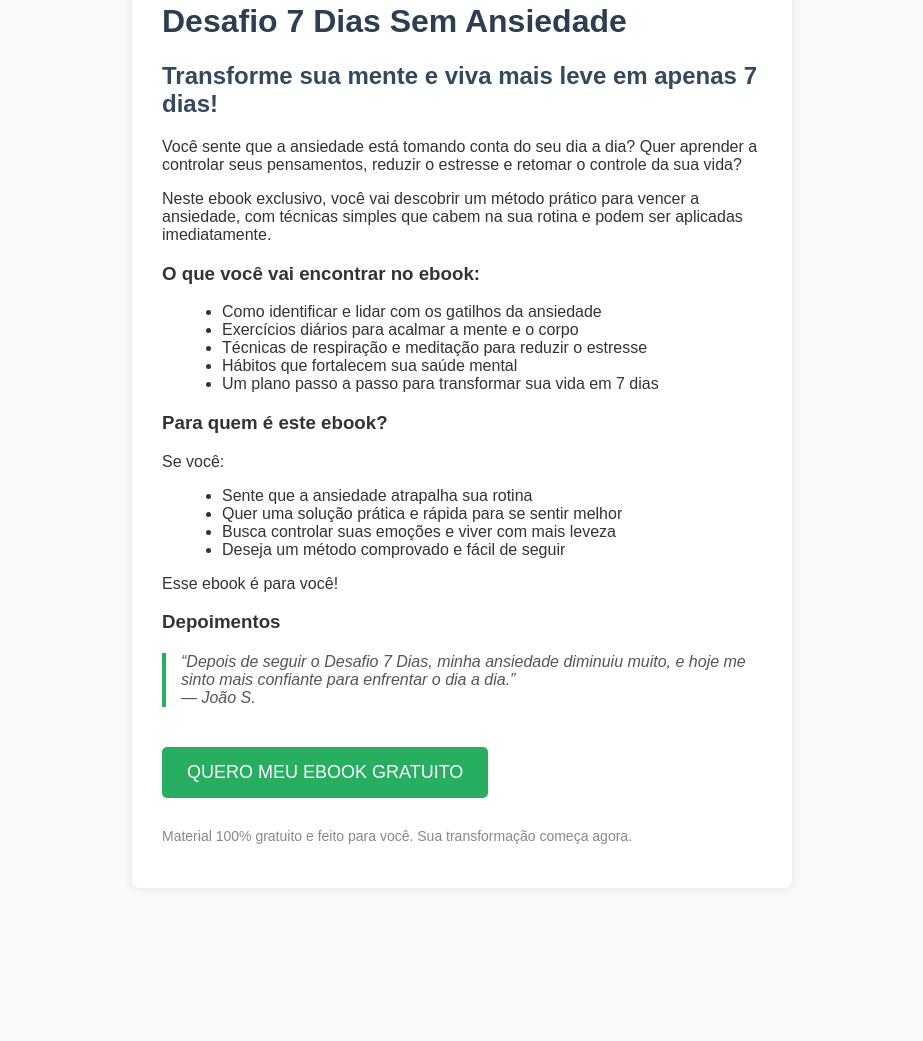
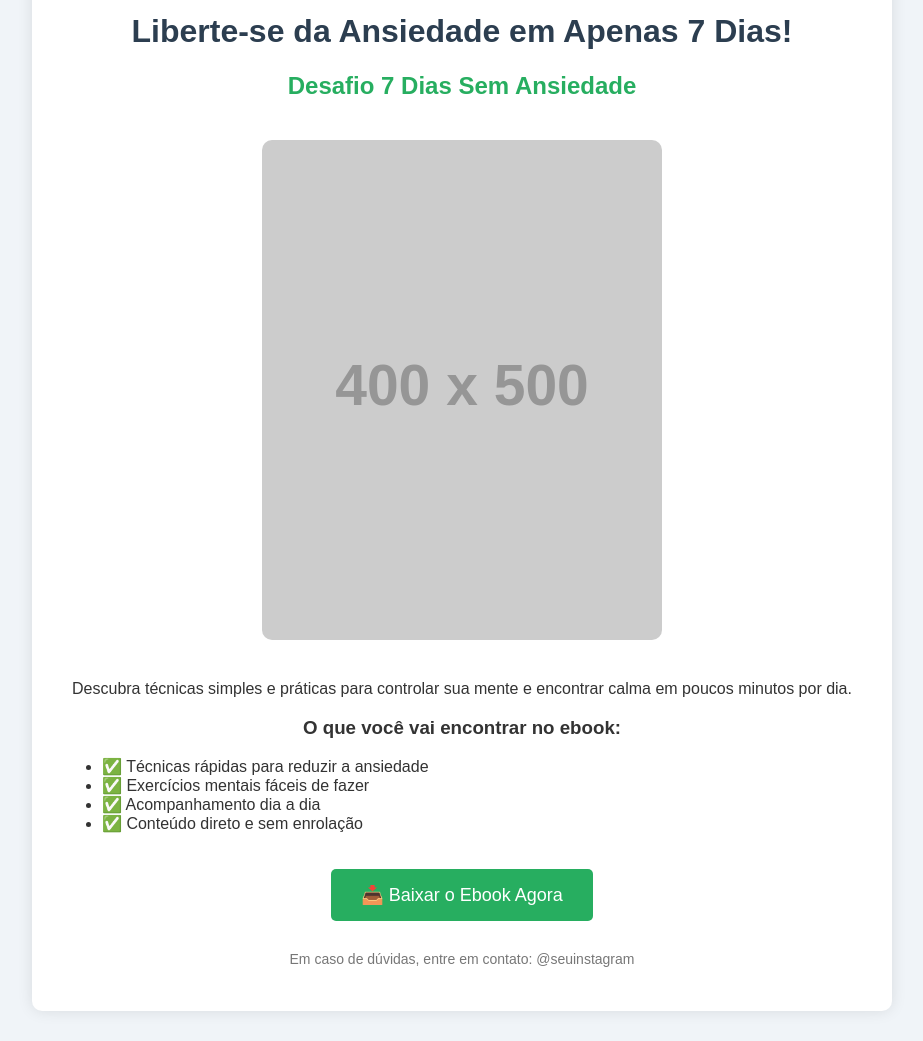
Before and after one commit to GOMES138/desafio-7-dias, a plain HTML site: page index.html in a window 1280 px wide. Shown: the part 68-1109 px from the top of the page, without its empty margins (178-1101 px from the left). Before the commit the page ends 976 px from the top, so only its background shows below. Drawn offline with Linux system fonts and the light colour scheme; placeholder pictures from the web are drawn by us.

Commit message:
Melhorando o layout da página de vendas

```diff
--- a/index.html
+++ b/index.html
@@ -1,52 +1,86 @@
 <!DOCTYPE html>
 <html lang="pt-BR">
 <head>
-<meta charset="UTF-8" />
-<meta name="viewport" content="width=device-width, initial-scale=1" />
+    <meta charset="UTF-8">
+    <meta name="viewport" content="width=device-width, initial-scale=1.0">
     <title>Desafio 7 Dias Sem Ansiedade</title>
     <style>
-  body { font-family: Arial, sans-serif; margin: 20px; padding: 0; background: #f9f9f9; color: #333; }
-  .container { max-width: 600px; margin: auto; background: white; padding: 30px; border-radius: 8px; box-shadow: 0 0 10px rgba(0,0,0,0.1); }
-  h1 { color: #2c3e50; }
-  h2 { color: #34495e; }
-  button { background: #27ae60; color: white; padding: 15px 25px; border: none; border-radius: 5px; font-size: 18px; cursor: pointer; margin-top: 20px; }
-  button:hover { background: #219150; }
-  ul { margin-left: 20px; }
-  blockquote { font-style: italic; color: #555; border-left: 4px solid #27ae60; margin: 20px 0; padding-left: 15px; }
+        body {
+            font-family: Arial, sans-serif;
+            background: #f0f4f8;
+            margin: 0;
+            padding: 0;
+            color: #333;
+        }
+        .container {
+            max-width: 800px;
+            margin: 30px auto;
+            background: #fff;
+            padding: 30px;
+            border-radius: 10px;
+            box-shadow: 0 0 15px rgba(0,0,0,0.1);
+            text-align: center;
+        }
+        h1 {
+            color: #2c3e50;
+        }
+        h2 {
+            color: #27ae60;
+        }
+        ul {
+            text-align: left;
+        }
+        .cta-button {
+            background: #27ae60;
+            color: white;
+            padding: 15px 30px;
+            border: none;
+            border-radius: 5px;
+            font-size: 18px;
+            text-decoration: none;
+            display: inline-block;
+            margin-top: 20px;
+            transition: background 0.3s;
+        }
+        .cta-button:hover {
+            background: #219150;
+        }
+        .footer {
+            margin-top: 30px;
+            font-size: 14px;
+            color: #777;
+        }
+        img {
+            max-width: 100%;
+            border-radius: 10px;
+            margin: 20px 0;
+        }
     </style>
 </head>
 <body>
+
     <div class="container">
-  <h1>Desafio 7 Dias Sem Ansiedade</h1>
-  <h2>Transforme sua mente e viva mais leve em apenas 7 dias!</h2>
-  <p>Você sente que a ansiedade está tomando conta do seu dia a dia? Quer aprender a controlar seus pensamentos, reduzir o estresse e retomar o controle da sua vida?</p>
-  <p>Neste ebook exclusivo, você vai descobrir um método prático para vencer a ansiedade, com técnicas simples que cabem na sua rotina e podem ser aplicadas imediatamente.</p>
+        <h1>Liberte-se da Ansiedade em Apenas 7 Dias!</h1>
+        <h2>Desafio 7 Dias Sem Ansiedade</h2>
+
+        <img src="https://via.placeholder.com/400x500?text=Capa+do+Ebook" alt="Capa do Ebook">
+
+        <p>Descubra técnicas simples e práticas para controlar sua mente e encontrar calma em poucos minutos por dia.</p>
 
         <h3>O que você vai encontrar no ebook:</h3>
         <ul>
-    <li>Como identificar e lidar com os gatilhos da ansiedade</li>
-    <li>Exercícios diários para acalmar a mente e o corpo</li>
-    <li>Técnicas de respiração e meditação para reduzir o estresse</li>
-    <li>Hábitos que fortalecem sua saúde mental</li>
-    <li>Um plano passo a passo para transformar sua vida em 7 dias</li>
+            <li>✅ Técnicas rápidas para reduzir a ansiedade</li>
+            <li>✅ Exercícios mentais fáceis de fazer</li>
+            <li>✅ Acompanhamento dia a dia</li>
+            <li>✅ Conteúdo direto e sem enrolação</li>
         </ul>
 
-  <h3>Para quem é este ebook?</h3>
-  <p>Se você:</p>
-  <ul>
-    <li>Sente que a ansiedade atrapalha sua rotina</li>
-    <li>Quer uma solução prática e rápida para se sentir melhor</li>
-    <li>Busca controlar suas emoções e viver com mais leveza</li>
-    <li>Deseja um método comprovado e fácil de seguir</li>
-  </ul>
-  <p>Esse ebook é para você!</p>
+        <a class="cta-button" href="https://pay.kiwify.com.br/2BsyP9f">📥 Baixar o Ebook Agora</a>
 
-  <h3>Depoimentos</h3>
-  <blockquote>“Depois de seguir o Desafio 7 Dias, minha ansiedade diminuiu muito, e hoje me sinto mais confiante para enfrentar o dia a dia.”<br/>— João S.</blockquote>
+        <div class="footer">
+            <p>Em caso de dúvidas, entre em contato: @seuinstagram</p>
+        </div>
+    </div>
 
-  <button onclick="window.location.href='https://seulinkdeaqui.com/ebook.pdf'">QUERO MEU EBOOK GRATUITO</button>
-
-  <p style="margin-top:30px; font-size:14px; color:#888;">Material 100% gratuito e feito para você. Sua transformação começa agora.</p>
-</div>
 </body>
 </html>
```
Lines whose indentation alone changed are shown as unchanged.
